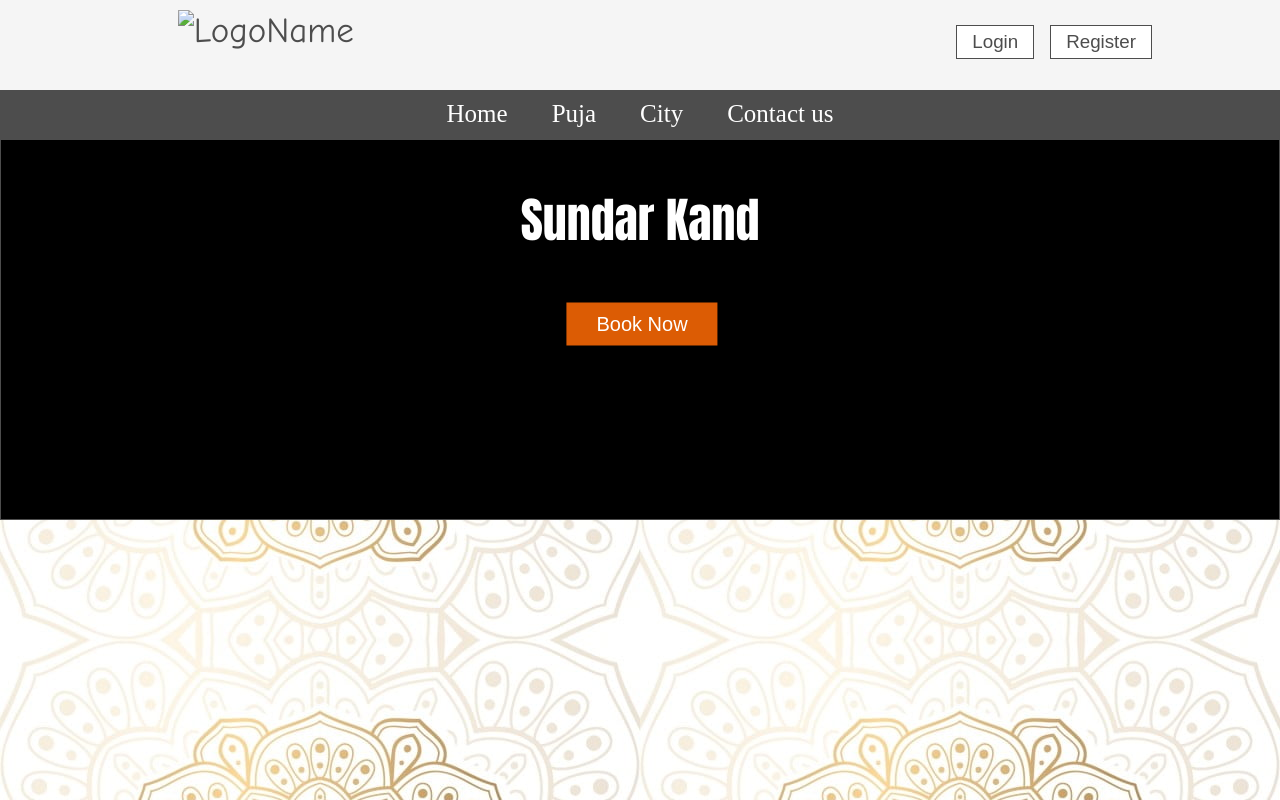
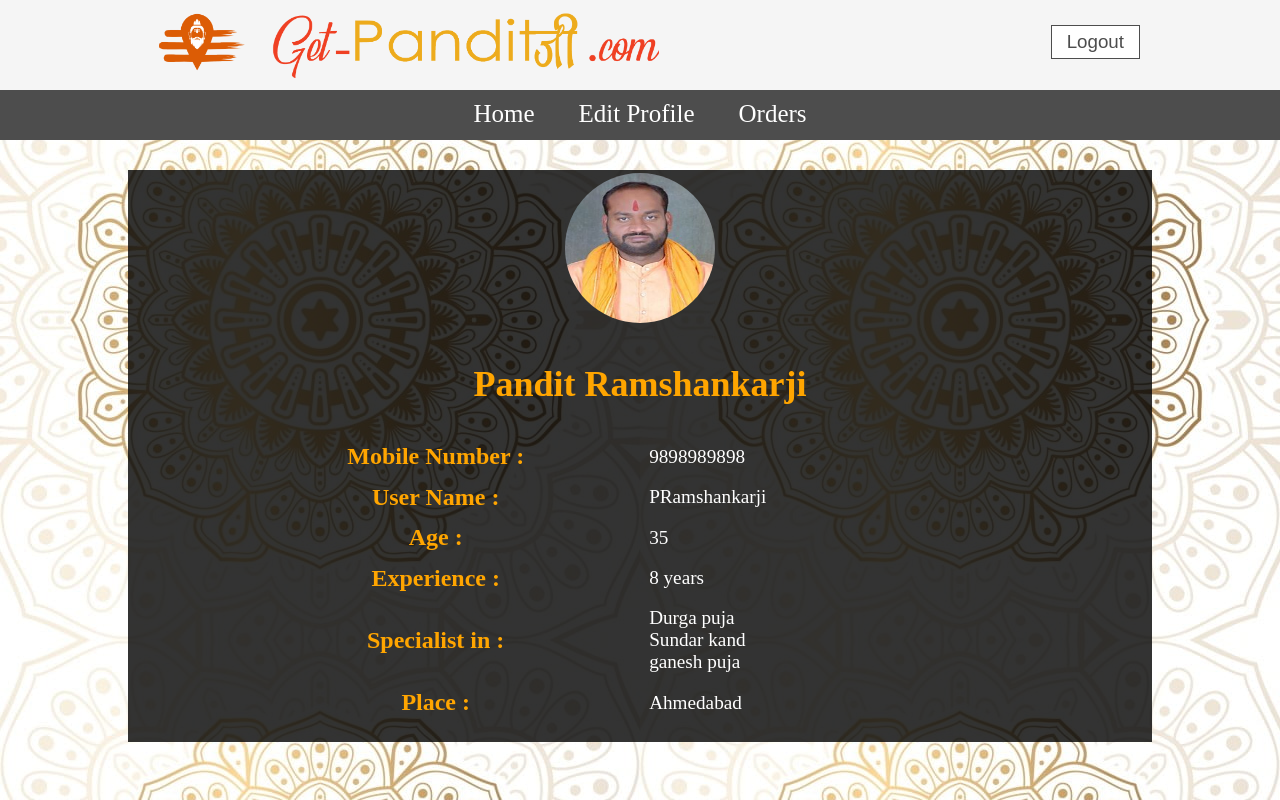
Before and after one commit to DixitJain546/GetPanditji, a plain HTML site: page panditji/panditjiHome.html in a window 1280 px wide. Drawn offline with nearby package versions, Linux system fonts and the light colour scheme; files that its build step writes are made by us from their sources; files whose address does not match are found by name.

Commit message:
pandit home

```diff
--- a/css/style.css
+++ b/css/style.css
@@ -1042,3 +1042,43 @@ td {
     background: #dc5c04;
     color: #fff;
 }
+
+/* pandit page css */
+
+.backdrop{
+    background-color: rgba(0, 0, 0, 0.8);
+    color: #eee;
+    margin-left: 10%;
+    margin-right: 10%;
+    margin-top: 50px;
+    width: 80%;
+}
+
+.profile{
+    width:80%;
+    margin-left: 10%;
+
+}
+.profile th{
+    color : orange;
+    width:50%;
+    font-size: 1.5rem;
+}
+.profile td{
+    color : #fff;
+    width:50%;
+    border: none;
+    /* text-align: center; */
+}
+.dp{
+    height:150px;
+    width: 150px;
+    border-radius: 100px;
+    /* margin-top: -75px; */
+}
+@media screen and (max-width: 420px) {
+    .profile th{
+
+        font-size: 1rem;
+    }
+}
--- a/panditji/panditjiHome.html
+++ b/panditji/panditjiHome.html
@@ -2,7 +2,7 @@
 <html>
 
 <head>
-    <link href="css/style.css" type="text/css" rel="stylesheet" media="all">
+    <link href="../css/style.css" type="text/css" rel="stylesheet" media="all">
     <link rel="stylesheet" href="https://cdnjs.cloudflare.com/ajax/libs/font-awesome/4.7.0/css/font-awesome.min.css">
     <link rel="stylesheet" href="bower_components/aos/dist/aos.css">
     <script src="bower_components/aos/dist/aos.js"></script>
@@ -16,13 +16,13 @@
     <section>
         <nav class="desktop" aos="fade">
             <div class="plogo">
-                <img src="images/logo.png" height="140px" width="auto" alt="Logo" style="float:left;">
+                <img src="../images/logo.png" height="140px" width="auto" alt="Logo" style="float:left;">
                 <div class="pandit">
-                    <img src="images/plogolight.png" height="70px" width="auto" alt="LogoName" style="float:left;">
+                    <img src="../images/plogolight.png" height="70px" width="auto" alt="LogoName" style="float:left;">
                 </div>
                 <div class="menulog">
-                    <button onclick="loginForm()">Login</button>&nbsp &nbsp
-                    <Button onclick="registrationForm()">Register</button>
+                    <button>Logout</button>&nbsp &nbsp
+
                 </div>
             </div>
             <script>
@@ -37,10 +37,10 @@
                 }
             </script>
             <div class="menu">
-                <div class="menualign"><a href="index1.html" class="selected">Home</a>
-                    <a href="Puja/">Puja</a>
-                    <a href="City/">City</a>
-                    <a href="contact/">Contact us</a>
+                <div class="menualign"><a href="panditjiHome.html" class="selected">Home</a>
+                    <a href="editprofile.html">Edit Profile</a>
+                    <a href="myorder.html">Orders</a>
+
                 </div>
             </div>
         </nav>
@@ -51,7 +51,18 @@
                 <a onclick="openMenu()"><i class="fa fa-bars"></i></a>
             </div>
         </nav>
+        <div class="om" id="myForm">
+            <br /><br />
+            <span
+              onclick="closeform()"
+              style="font-size: 25px; margin-left: 110px; color: white;"
+              ><i class="fa fa-close"></i></span
+            ><br /><br />
+            <a href="panditjiHome.html">Home</a><br />s
+            <a href="editprofile.html">Edit profile</a><br />
+            <a href="myorder.html">Orders</a><br />
 
+          </div>
         <script>
             function openMenu() {
                 if (document.getElementById("myForm").style.display === 'none') {
@@ -69,41 +80,70 @@
             }
         </script>
         <div class="block1"></div>
-        <!-- Slider -->
-        <div class="slider">
+        <div>
+            <div class="backdrop">
+                <table class="profile">
+                    <tr>
+                        <th colspan="2" align="center" ><img src="../images/pandit2.jpg" class="dp" /></th>
+                    </tr>
+                    <tr >
+                        <th colspan="2" align="center"><h1>Pandit Ramshankarji</h1></th>
+                    </tr>
 
-            <ul id="slides">
-                <li class="slide showing">
-                    <div class=overlay></div>
+                    <tr>
+                        <th>
+                            Mobile Number :
+                        </th>
+                        <td>
+                            9898989898
+                        </td>
+                    </tr>
+                    <tr>
+                        <th>
+                            User Name :
+                        </th>
+                        <td>
+                            PRamshankarji
+                        </td>
+                    </tr>
+                    <tr>
+                        <th>
+                           Age :
+                        </th>
+                        <td>
+                            35
+                        </td>
+                    </tr>
+                    <tr>
+                        <th>
+                            Experience :
+                        </th>
+                        <td>
+                            8 years
+                        </td>
+                    </tr>
+                    <tr>
+                        <th>
+                            Specialist in :
+                        </th>
+                        <td>
+                            Durga puja<br>Sundar kand<br>ganesh puja
+                        </td>
+                    </tr>
+                    <tr>
+                        <th>
+                            Place :
+                        </th>
+                        <td>
+                            Ahmedabad
+                        </td>
+                    </tr>
+                </table>
+                <br>
+            </div>
+            <br><br>
+        </div>
 
-                    <img src="images/1.jpg" height="400px" width="100%">
-                    <div class="onImageText">Durga Puja</div>
-                    <button class="button">Book Now</button>
-                </li>
-                <li class="slide">
-                    <div class=overlay></div>
-                    <div class="backOverlay">
-                        <img src="images/2.jpg" height="400px" width="100%">
-                        <div class="onImageText">Sundar Kand</div>
-                        <button class="button">Book Now</button>
-                    </div>
-                </li>
-                <li class="slide">
-                    <div class=overlay></div>
-
-                    <img src="images/3.jpg" height="400px" width="100%">
-                    <div class="onImageText">Laxmi Puja</div>
-                    <button class="button">Book Now</button>
-                </li>
-            </ul>
-            <script>
-                var slides = document.querySelectorAll('#slides .slide');
-                var currentSlide = 0;
-                var slideInterval = setInterval(nextSlide, 3000);
-
-                function nextSlide() {
-                    slides[currentSlide].className = 'slide';
-                    currentSlide = (currentSlide + 1) % slides.length;
-                    slides[currentSlide].className = 'slide showing';
-                }
-            </script>
+        </section>
+        </body>
+        </html>
```
